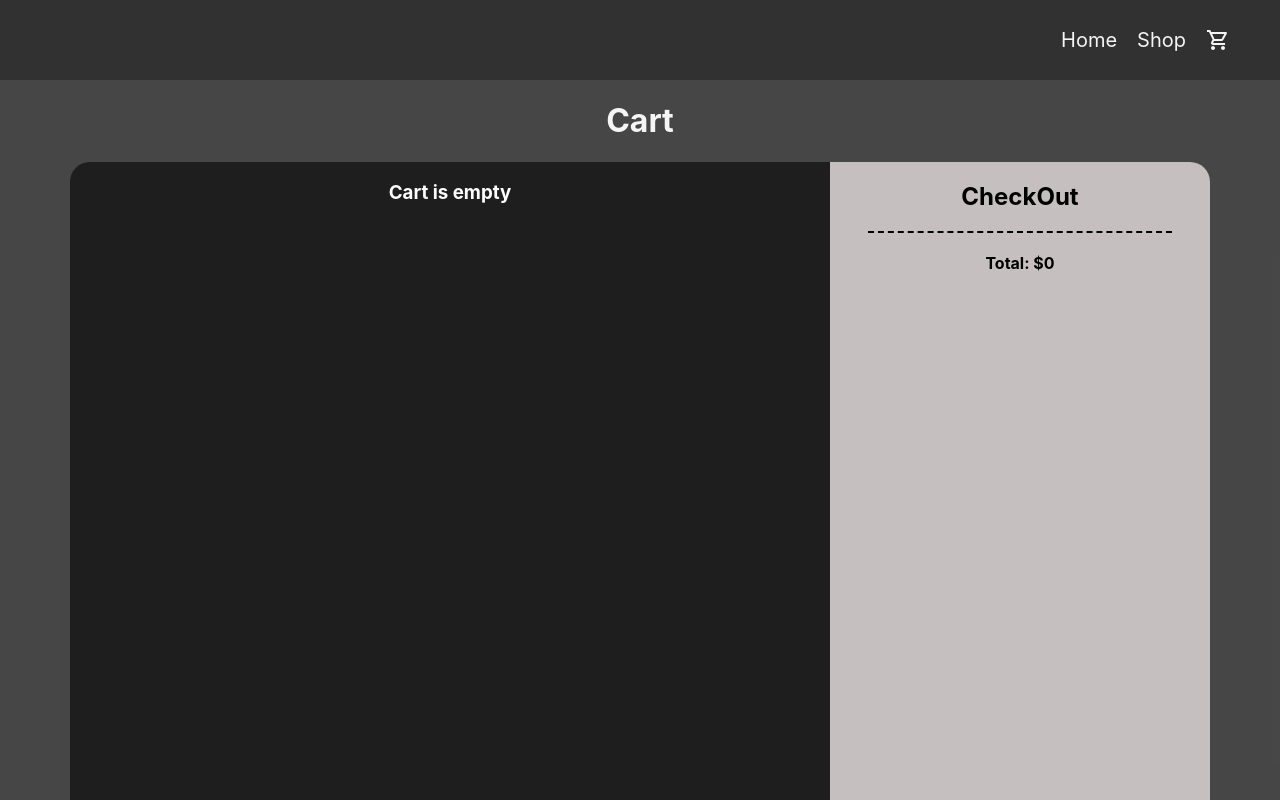
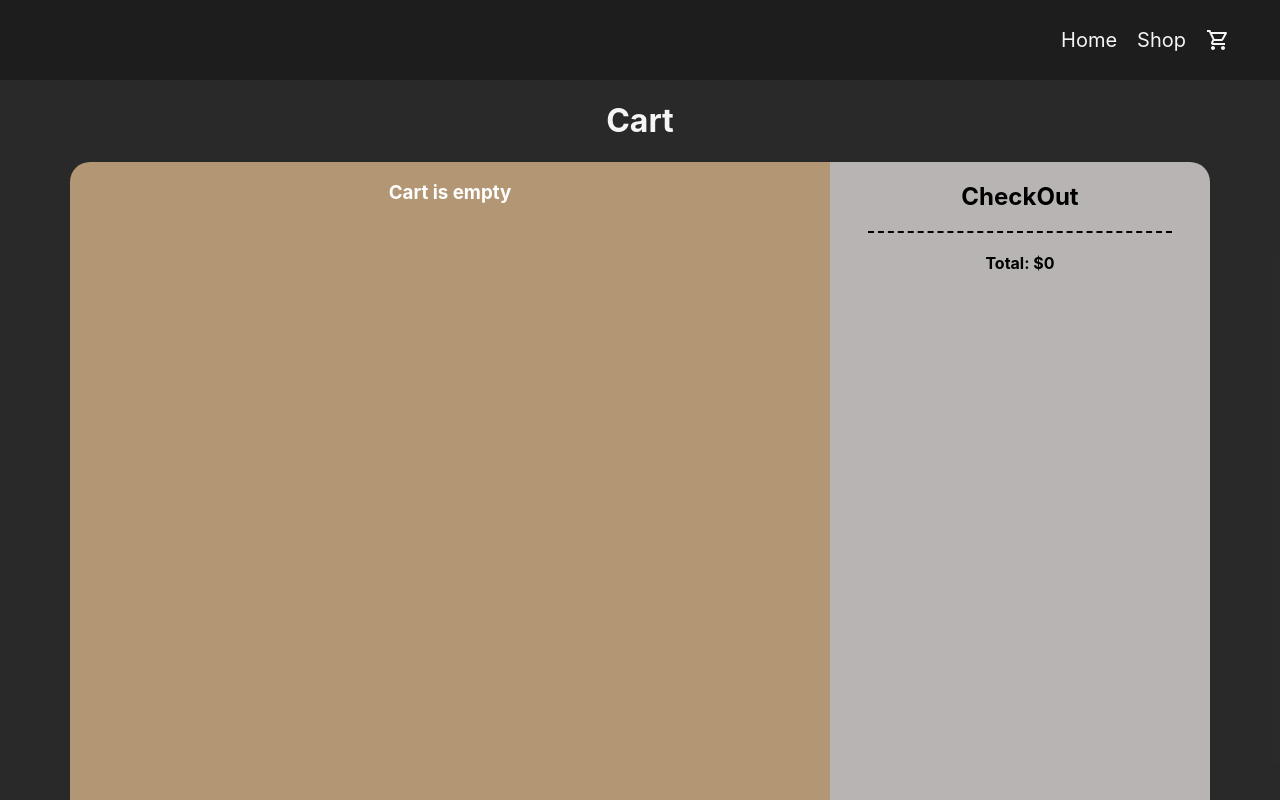
Before and after one commit to JosselineG/Ecommerce-Template, a React (Create React App) app: page /Cart in a window 1280 px wide. Shown: the top 800 px of the page. Built offline with nearby package versions, Linux system fonts and the light colour scheme.

Commit message:
CSS updates

```diff
--- a/src/Pages/Cart/Cart.css
+++ b/src/Pages/Cart/Cart.css
@@ -1,5 +1,5 @@
 .cart {
-    background-color: rgba(65, 64, 64, 0.963);
+    background-color:  rgba(35, 34, 34, 0.963);
     color: whitesmoke;
     width: 100%;
 
@@ -24,7 +24,7 @@
 
 /* -------------------------------------- */
 .cartItemsList {
-    background-color: rgb(31, 30, 30);
+    background-color: rgba(179, 150, 115);
     color: white;
     border-top-left-radius: 20px;
     border-bottom-left-radius: 20px;
@@ -71,8 +71,8 @@
 
     width:20%;
     height: 25vh;
-        /*shadow around image: 0 Horizontal, 4px vertical, 8px blur, 0 spread, color : Here there are multiple shadows*/
-        box-shadow:  0 4px 8px 10px rgba(158, 158, 158, 0.2);
+        /*shadow around image: 0 Horizontal, 4px vertical, 8px blur, 10 spread, color : Here there are multiple shadows*/
+        box-shadow:  0 4px 8px 5px rgba(34, 31, 31, 0.5);
 }
 
 .samp p{
@@ -88,7 +88,7 @@
     align-self: center;
 
 
-    width: 100%;
+    width: 70%;
 }
 
 
@@ -106,7 +106,7 @@
 }
 
 .cart button{
-    width: 7%;
+    width: 8%;
     height: 20px;
 
     color: white;
@@ -119,7 +119,7 @@
 
 .cart button:hover{
     border: 2px solid black;
-    background: linear-gradient(80deg,#9a6f4c,#c6beb1);
+    background: linear-gradient(80deg,#393725,#c6beb1);
     background-color: whitesmoke;
     color: black;
 }
@@ -128,7 +128,7 @@
 /* -----------------------------  */
 
 .cartItemsPay{
-    background-color: rgb(197, 191, 191);
+    background-color: rgb(185, 180, 180);
     border-top-right-radius: 20px;
     border-bottom-right-radius: 20px;
     border-right: 10px;
```
